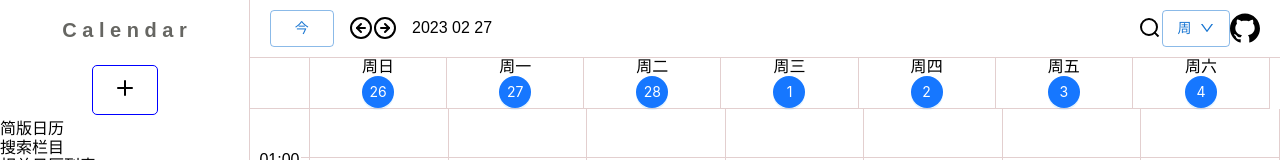
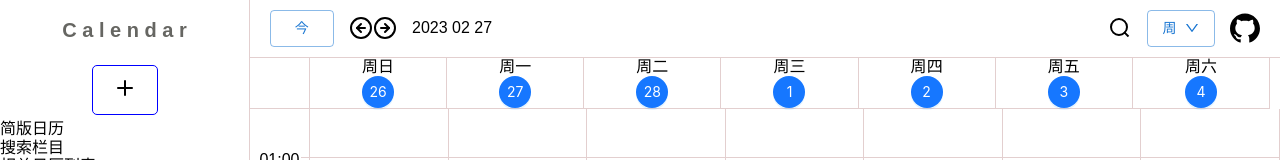
Before and after one commit to linround/Calendar, a React (Vite) app: page / in a window 1280 px wide. Shown: the top 160 px of the page. Built offline with nearby package versions, Linux system fonts and the light colour scheme; no server answers.

Commit message:
refactor: 组件提取

```diff
--- a/src/view/LCalendar/modules/MenuTypeSelector.tsx
+++ b/src/view/LCalendar/modules/MenuTypeSelector.tsx
@@ -25,7 +25,7 @@ export default function MenuTypeSelector(props:IProps) {
   }
   return (
     <Dropdown menu={menuProps} trigger={['click']} className={styles.headerRightOptions}>
-      <Button variant="outlined">
+      <Button variant="outlined" style={{ margin: '0 15px', }}>
         <Space>
           { itemMap.get(type) }
           <DownOutlined />
```
